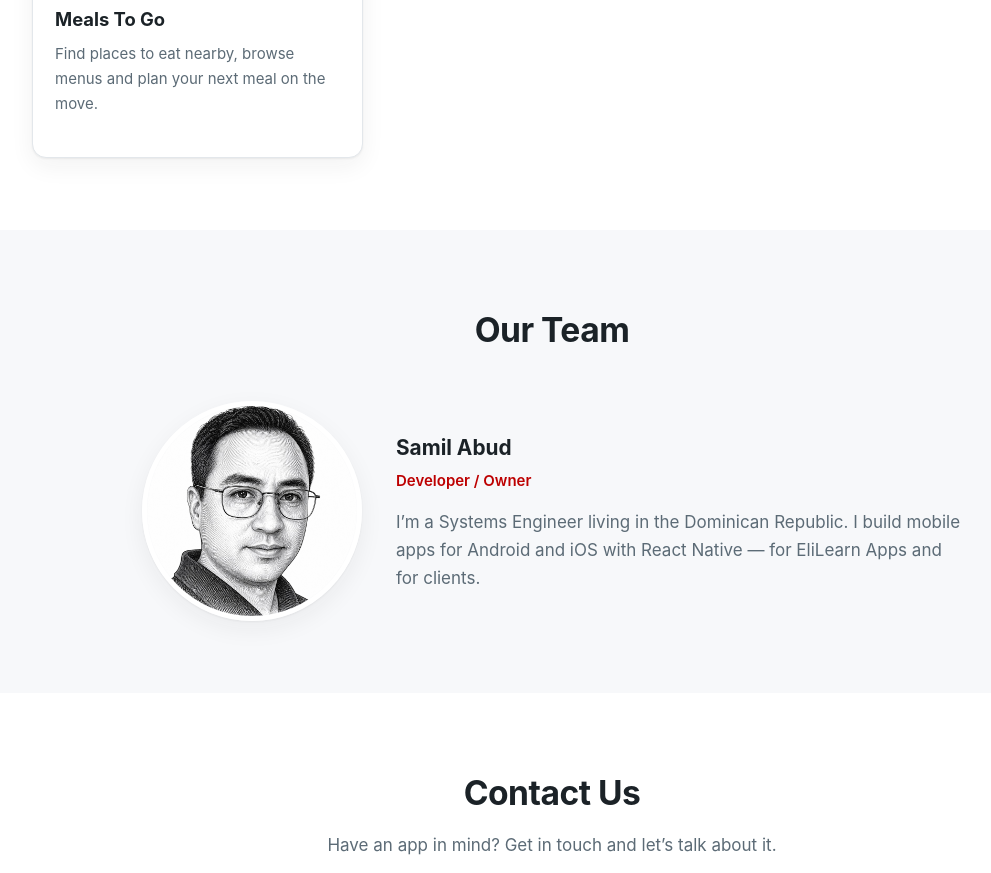
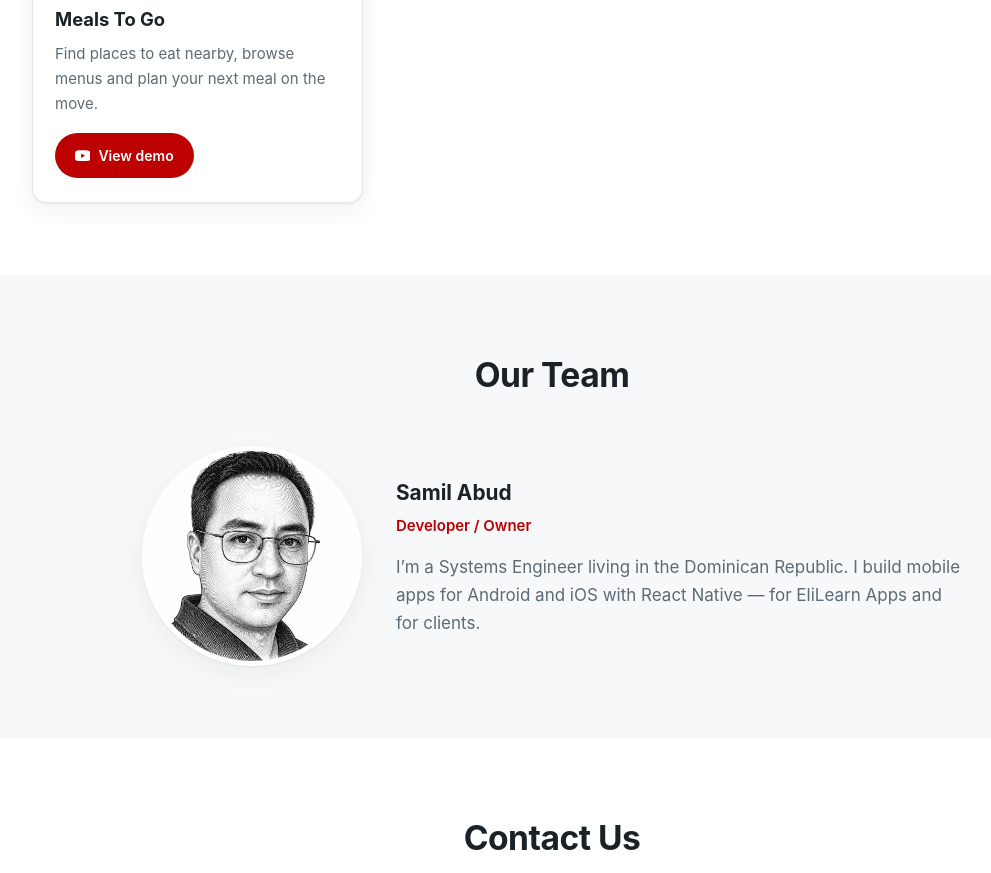
Before and after one commit to samilabud/elilearnapps.com, a plain HTML site: page index.html in a window 1280 px wide. Shown: the part 1420-2293 px from the top of the page, without its empty margins (88-1079 px from the left). Drawn offline with Linux system fonts and the light colour scheme.

Commit message:
Add demo video link to Meals To Go
Co-Authored-By: Claude Sonnet 5.5 <noreply@anthropic.com>

```diff
--- a/index.html
+++ b/index.html
@@ -103,6 +103,9 @@
           <div class="card-body">
             <h3>Meals To Go</h3>
             <p>Find places to eat nearby, browse menus and plan your next meal on the move.</p>
+            <div class="btn-row">
+              <a class="btn" href="https://youtube.com/shorts/9FJJ3gwoB94" rel="noopener"><svg class="ico" viewBox="0 0 24 24" aria-hidden="true"><path d="M23.5 6.2a3 3 0 0 0-2.1-2.1C19.5 3.6 12 3.6 12 3.6s-7.5 0-9.4.5A3 3 0 0 0 .5 6.2C0 8.1 0 12 0 12s0 3.9.5 5.8a3 3 0 0 0 2.1 2.1c1.9.5 9.4.5 9.4.5s7.5 0 9.4-.5a3 3 0 0 0 2.1-2.1c.5-1.9.5-5.8.5-5.8s0-3.9-.5-5.8zM9.6 15.6V8.4l6.2 3.6-6.2 3.6z"/></svg>View demo</a>
+            </div>
           </div>
         </article>
 
```
Also changed, not shown: es/index.html (+3 -0 lines).
